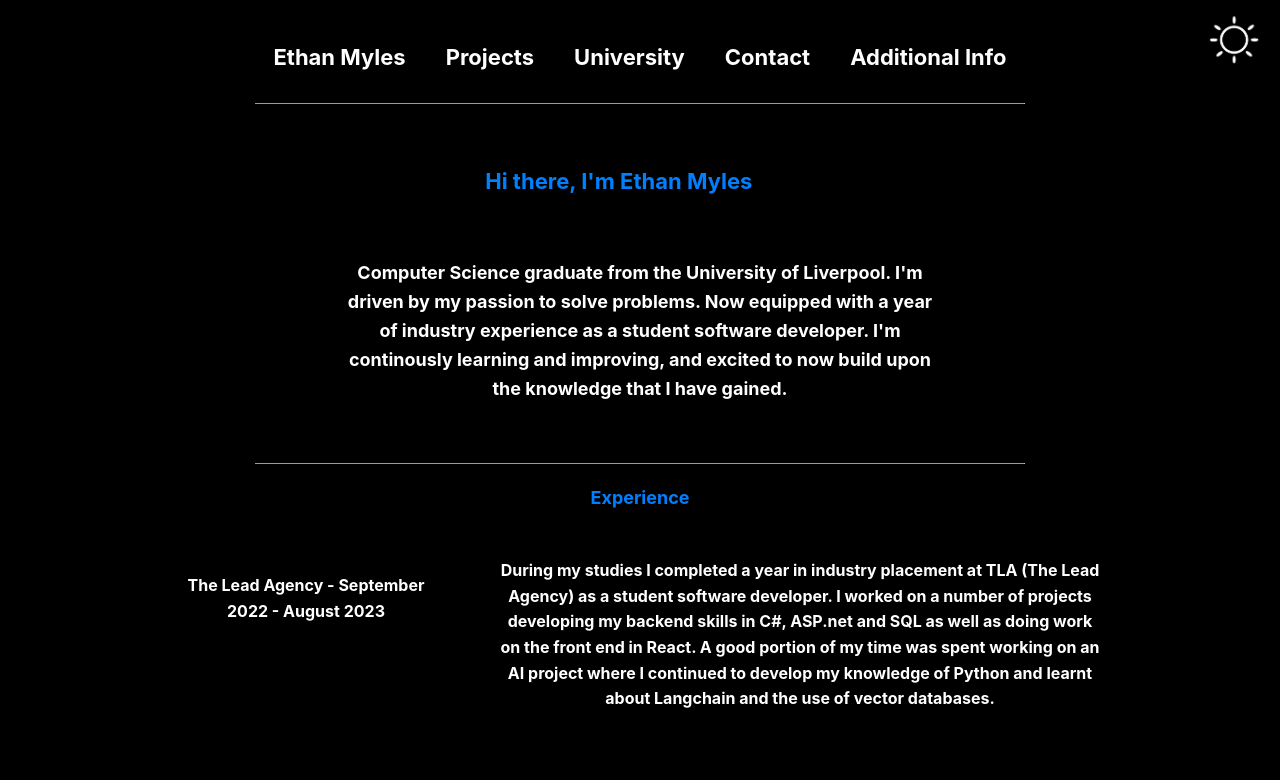
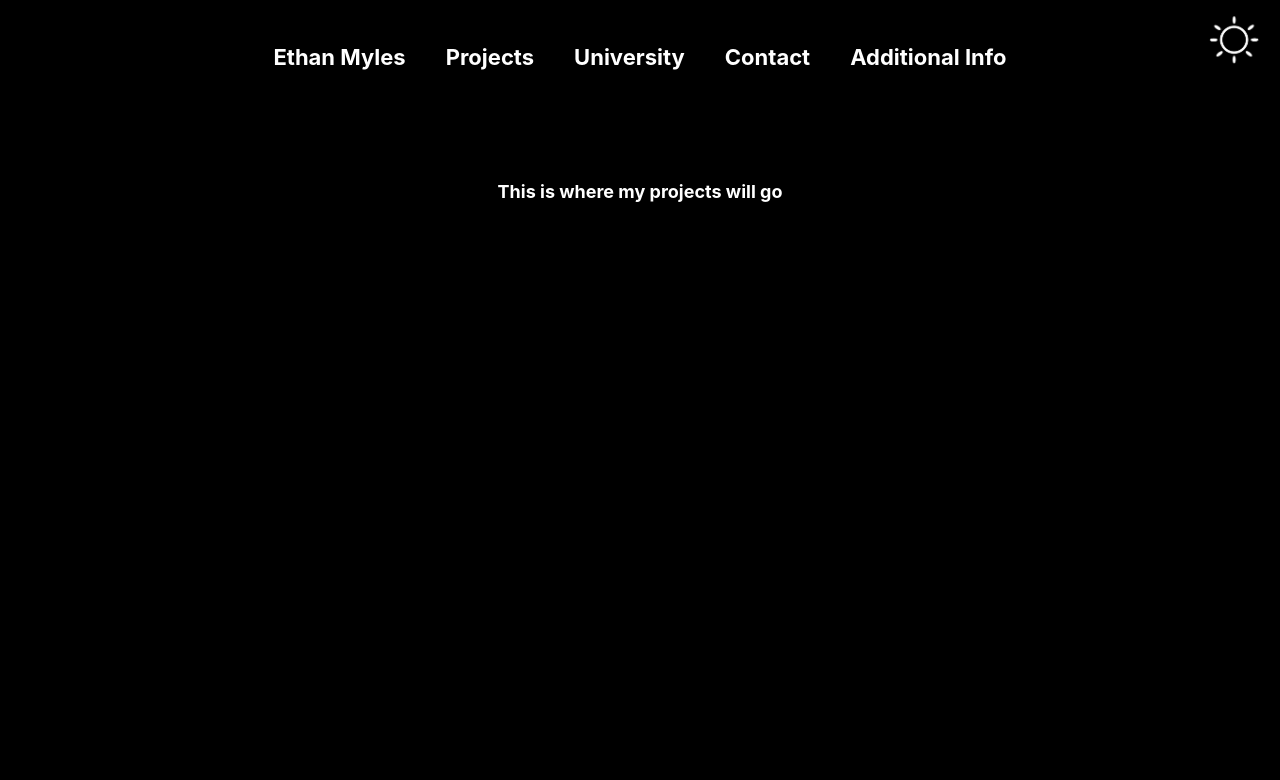
Before and after one commit to Ethan-Myles/website, a React (Create React App) app: page /projects in a window 1280 px wide. Shown: the top 780 px of the page. Built offline with nearby package versions, Linux system fonts and the light colour scheme.

Commit message:
Added better routing and custom 404 page not found

```diff
--- a/package.json
+++ b/package.json
@@ -14,6 +14,7 @@
     "gh-pages": "^6.3.0",
     "react": "^19.1.0",
     "react-dom": "^19.1.0",
+    "react-router-dom": "^7.6.0",
     "react-scripts": "5.0.1",
     "web-vitals": "^2.1.4"
   },
--- a/src/App.js
+++ b/src/App.js
@@ -1,26 +1,23 @@
-import React from 'react';
+import { BrowserRouter as Router, Routes, Route } from 'react-router-dom';
 import SelectionBar from './components/selectionBar.js';
-import Theme from './components/Theme';
-import EmblaCarousel from './components/EmblaCarousel';
-import EthanMyles from './components/EthanMyles';
+import Theme from './components/Theme.js';
+import EthanMyles from './components/EthanMyles/EthanMyles.js';
+import Projects from './components/Projects';
+import PageNotFound from './components/PageNotFound';
 import './styles/embla.css';
 import './styles/globals.css';
 
-const OPTIONS = { slidesToScroll: 'auto' }
-const SLIDE_COUNT = 10
-const SLIDES = Array.from(Array(SLIDE_COUNT).keys())
-
-
 function App() {
   return (
-    <>
+    <Router>
       <SelectionBar/>
       <Theme/>
-      <EthanMyles/>
-      <EmblaCarousel slides={SLIDES} options={OPTIONS} />
-      <div className="App">
-      </div>
-    </>
+        <Routes>
+          <Route path="/" element={<EthanMyles/>} />
+          <Route path="/projects" element={<Projects/>} />
+          <Route path="*" element={<PageNotFound/>} />
+        </Routes>
+    </Router>
   );
 }
 
--- a/src/components/EmblaCarousel.jsx
+++ b/src/components/EthanMyles/EmblaCarousel.jsx
@@ -3,9 +3,9 @@ import {
   PrevButton,
   NextButton,
   usePrevNextButtons
-} from './EmblaCarouselArrowButtons'
+} from './EmblaCarouselArrowButtons.jsx'
 import useEmblaCarousel from 'embla-carousel-react'
-import slideData from '../data/slideData.js';
+import slideData from '../../data/slideData.js';
 
 const EmblaCarousel = (props) => {
   const {options } = props
--- a/src/components/EthanMyles.js
+++ b/src/components/EthanMyles/EthanMyles.js
@@ -1,4 +1,8 @@
 import styles from './ethanmyles.module.css'
+import EmblaCarousel from './EmblaCarousel.jsx';
+const OPTIONS = { slidesToScroll: 'auto' }
+const SLIDE_COUNT = 10
+const SLIDES = Array.from(Array(SLIDE_COUNT).keys())
 
 function EthanMyles() {
   return(
@@ -44,6 +48,7 @@ function EthanMyles() {
     <div className={styles['ethanmyles-heading']}>
       <p>Skills</p>
     </div>
+    <EmblaCarousel slides={SLIDES} options={OPTIONS} />
   </>
   )
 }
--- a/src/components/ethanmyles.module.css
+++ b/src/components/EthanMyles/ethanmyles.module.css
@@ -1,4 +1,4 @@
-.welcome-text{
+  .welcome-text{
     white-space: nowrap; /*text always stays on one line*/
     overflow: hidden; /*Makes sure the text isn't visable past the edges*/
     width: 0;
@@ -44,3 +44,11 @@
   body.dark .ethanmyles-heading p {
     color: #007fff;
   }
+
+    body:not(.dark) .welcome-text h2 {
+    color: #007fff;
+  }
+
+  body.dark .welcome-text h2 {
+    color: #007fff;
+  }
--- /dev/null
+++ b/src/components/PageNotFound.js
@@ -0,0 +1,11 @@
+
+function PageNotFound() {
+  return (
+    <div style={{ padding: '2rem', textAlign: 'center' }}>
+      <h2>404 - Page Not Found</h2>
+      <p>Oops, this page doesn't exist</p>
+    </div>
+  );
+}
+
+export default PageNotFound;
--- /dev/null
+++ b/src/components/Projects.js
@@ -0,0 +1,11 @@
+
+function Projects() {
+  return (
+    <div style={{ padding: '2rem', textAlign: 'center' }}>
+      <h1>Projects Page</h1>
+      <p>This is where my projects will go</p>
+    </div>
+  );
+}
+
+export default Projects;
--- a/src/components/selectionBar.js
+++ b/src/components/selectionBar.js
@@ -1,14 +1,14 @@
-import React from 'react';
+import { Link } from 'react-router-dom';
 import styles from './selectionbar.module.css';
 
 function SelectionBar() {
   return (
     <div className={styles['selection-bar']}>
-      <a href="/">Ethan Myles</a>
-      <a href="/projects">Projects</a>
-      <a href="/university">University</a>
-      <a href="/contact">Contact</a>
-      <a href="/additional-info">Additional Info</a>
+      <Link to ="/">Ethan Myles</Link>
+      <Link to ="/projects">Projects</Link>
+      <Link to ="/university">University</Link>
+      <Link to ="/contact">Contact</Link>
+      <Link to ="/additional-info">Additional Info</Link>
     </div>
   );
 }
--- a/src/styles/globals.css
+++ b/src/styles/globals.css
@@ -78,6 +78,14 @@ body:not(.dark) p {
     color: var(--text-light);
 }
 
+body.dark h2 {
+    color: var(--text-dark);
+}
+
+body:not(.dark) h2 {
+    color: var(--text-light);
+}
+
 body.dark a {
     color: var(--link-dark);
 }
```
Also changed, not shown: src/components/EthanMyles/EmblaCarouselArrowButtons.jsx (renamed from src/components/EmblaCarouselArrowButtons.jsx), 1 other file (tests, documents, lock files or other folders).
